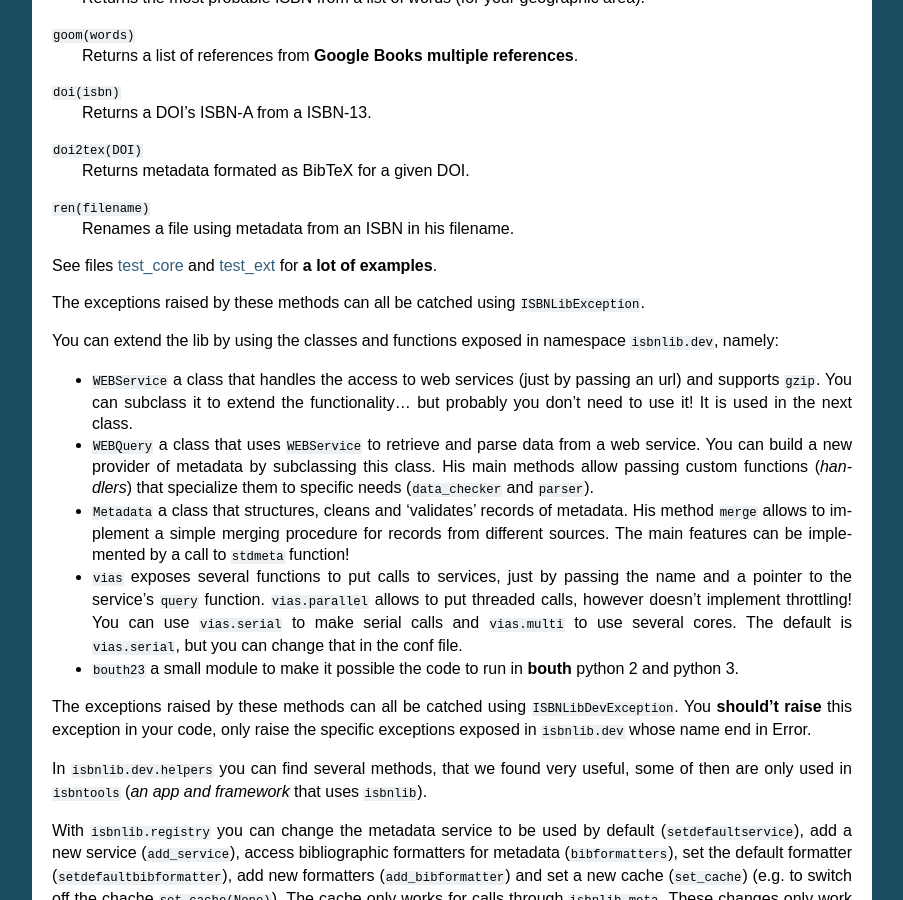
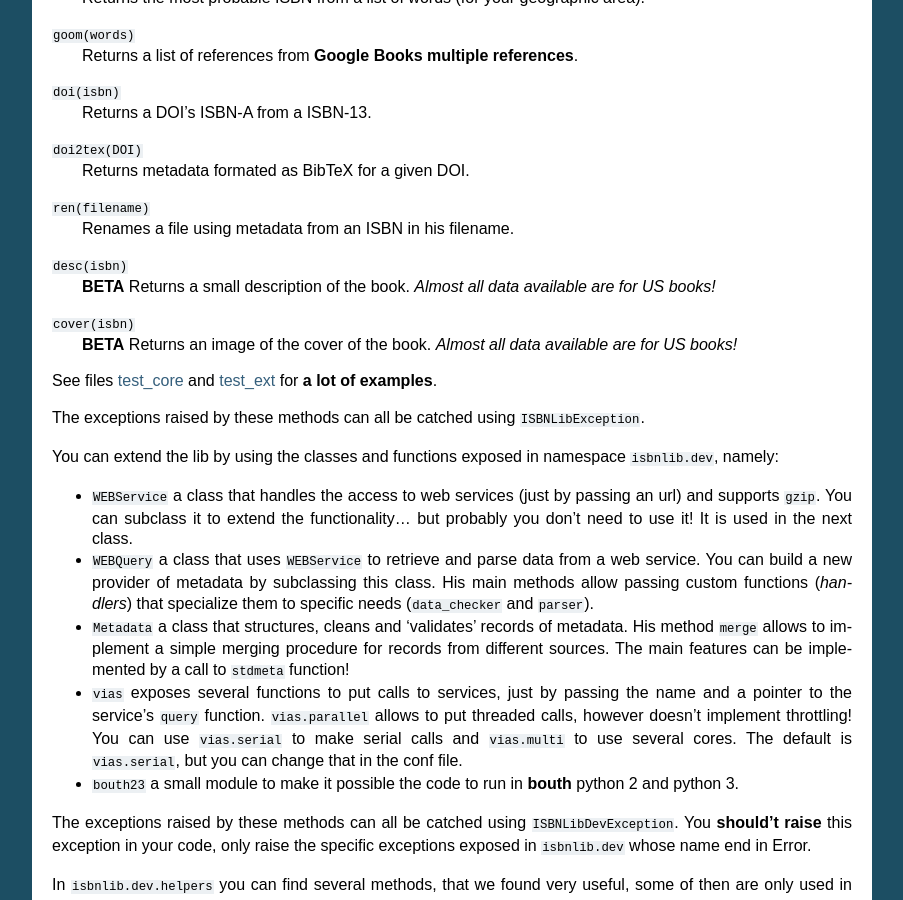
Before and after one commit to rysto3/isbnlib, a Sphinx documentation site: the page built from docs/devs.rst, in a window 1280 px wide and 900 px high, scrolled down 1681 px. Shown: the whole window, without its empty margins (198-1101 px from the left). Built offline with Sphinx 7.4.7, drawn with Linux system fonts in a browser that asks for light colours.

Commit message:
doc 'cover' and 'desc' features

```diff
--- a/docs/devs.rst
+++ b/docs/devs.rst
@@ -102,6 +102,14 @@ In the namespace ``isbnlib`` you have access to the core methods:
 
 ``ren(filename)``
 	Renames a file using metadata from an ISBN in his filename.
+
+``desc(isbn)``
+	**BETA** Returns a small description of the book.
+        *Almost all data available are for US books!*
+
+``cover(isbn)``
+	**BETA** Returns an image of the cover of the book.
+        *Almost all data available are for US books!*
 
 See files test_core_ and test_ext_ for **a lot of examples**.
 
```
Also changed, not shown: README.rst (+11 -2 lines).
